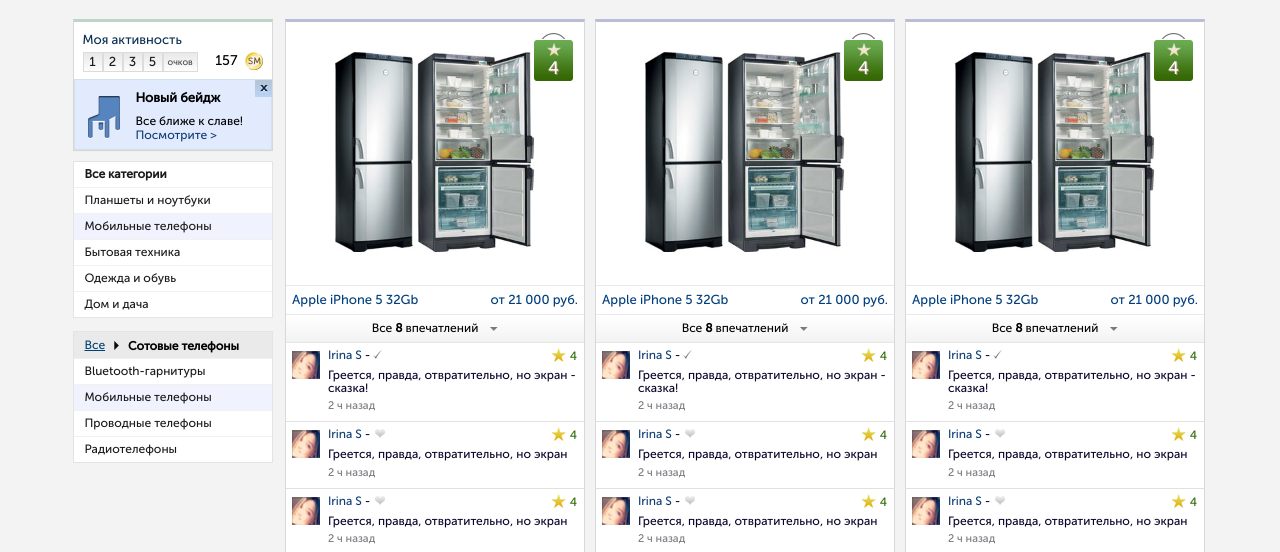
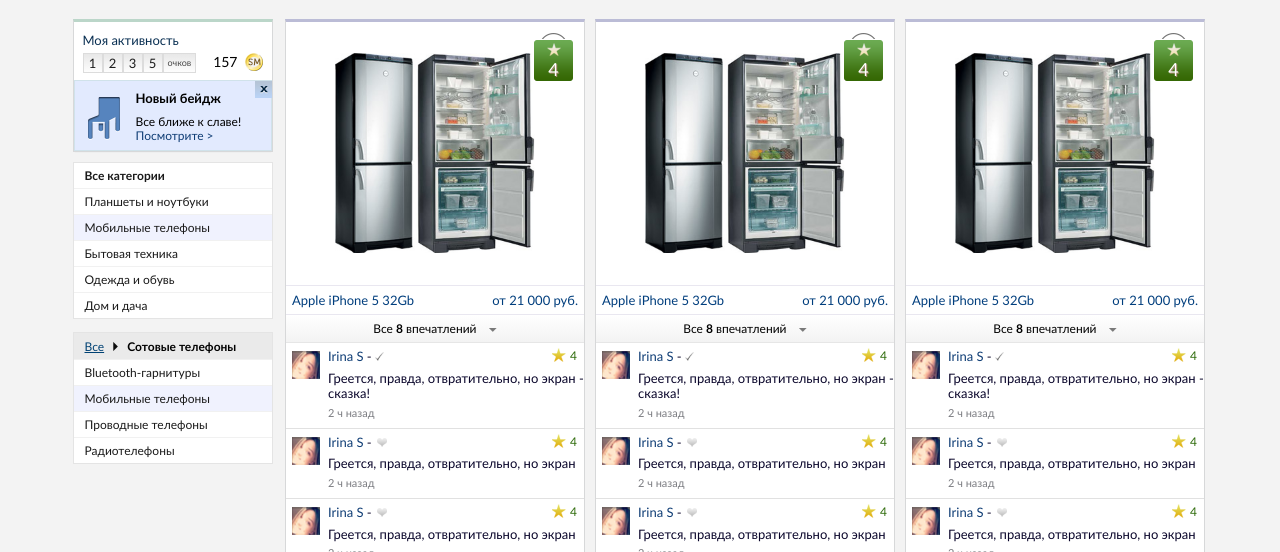
Before and after one commit to berdof/socailmart, a plain HTML site: page index.html in a window 1280 px wide. Shown: the part 60-612 px from the top of the page. Drawn offline with Linux system fonts and the light colour scheme.

Commit message:
chng font to TrebuchetMS

```diff
--- a/sass/_columns.scss
+++ b/sass/_columns.scss
@@ -343,9 +343,9 @@
 
 .column-item__question__text {
   color: #0a062b;
-  font-size: 12px;
+  font-size: 13px;
   padding: 6px 0;
-  line-height: 1.1;
+  line-height: 1.2;
   p{
     padding-top: 6px;
   }
--- a/sass/_settings.scss
+++ b/sass/_settings.scss
@@ -86,7 +86,7 @@ $h2Color: #54a44b;
 
 $wrapper-width: 1010px;
 $link-color: #0f3d75;
-$font-name: 'museo_sans';
+$font-name: Trebuchet MS  ,Arial;
 a {
   color: $link-color;
   &:hover {
```
Also changed, not shown: css/style.css.
